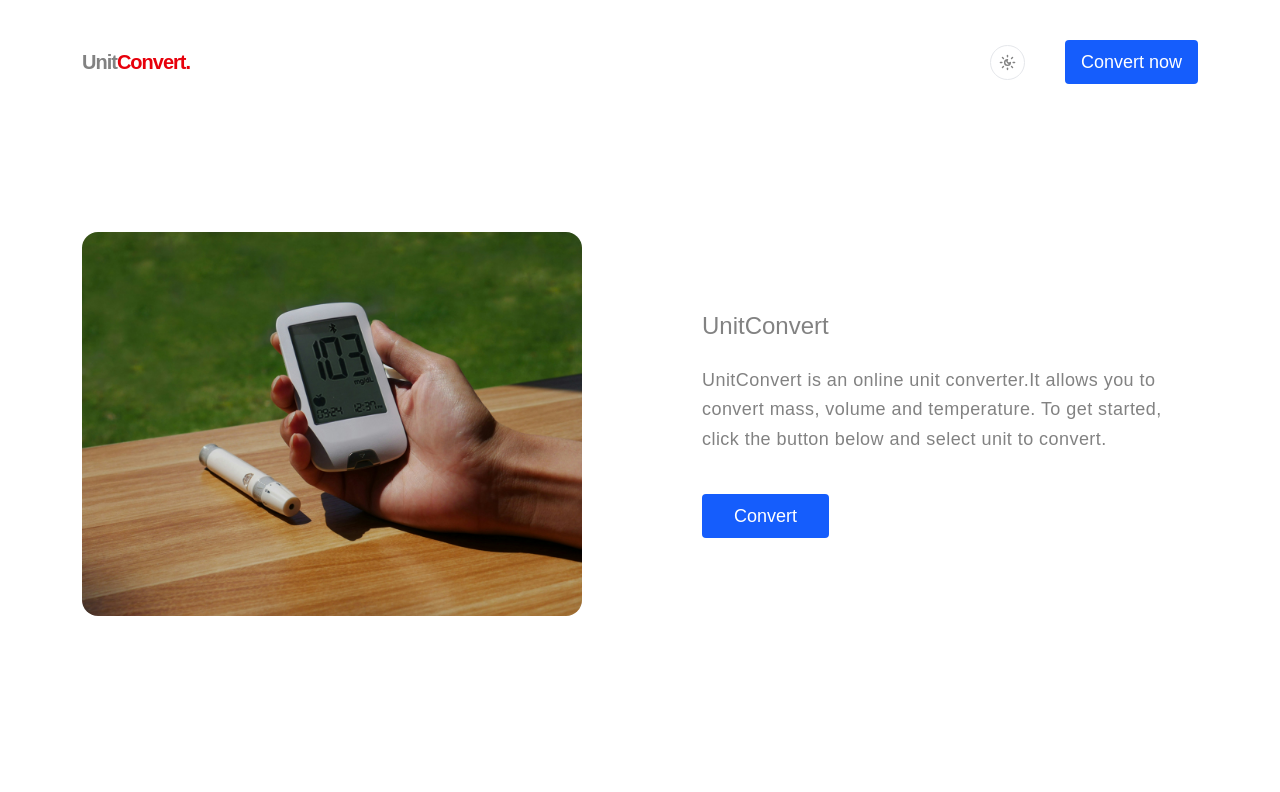
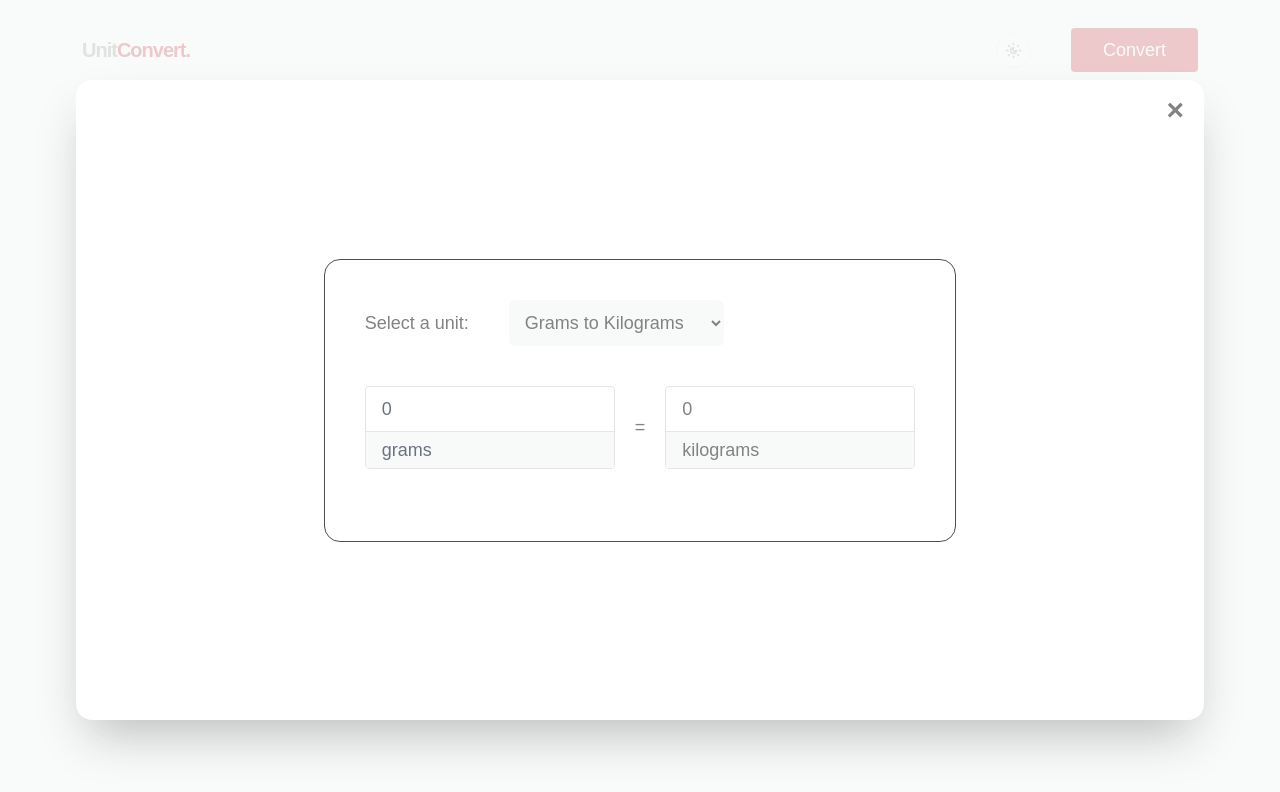
Before and after one commit to BernardSDev/unit.converter.frontend, a Next.js app: page / in a window 1280 px wide. Both pictures are taken after a click on the button "Convert now". Shown: the top 792 px of the page. Built offline with nearby package versions, Linux system fonts and the light colour scheme; a web font is replaced by a local one.

Commit message:
Improve app style

```diff
--- a/app/components/Header.tsx
+++ b/app/components/Header.tsx
@@ -4,12 +4,12 @@ import ThemeToggle from "@/app/components/ThemeToggle";
 function Header() : JSX.Element {
     return(
         <header className="bg-background">
-            <div className="container flex justify-between items-center py-5">
-                <h1 className="text-xl tracking-tighter font-bold">Unit<span className="text-red-600">Convert.</span></h1>
+            <div className="container flex justify-between items-center py-2">
+                <h1 className="text-xl tracking-tighter font-bold">Unit<span className="text-danger">Convert.</span></h1>
                 <div className="flex items-center gap-10">
                     <ThemeToggle />
-                    <button className="bg-blue-600 text-white px-4 py-2 rounded cursor-pointer hidden sm:block">
-                        Convert now
+                    <button className="bg-danger text-white px-8 py-2 rounded cursor-pointer hidden sm:block">
+                        Convert
                     </button>
                 </div>
             </div>
--- a/app/components/Main.tsx
+++ b/app/components/Main.tsx
@@ -9,24 +9,24 @@ function Main() {
     const [isOpen, setIsOpen] = useState(false);
 
     return (
-        <div className="bg-background">
+        <div className="bg-background pb-4">
             <div className="container">
-                <div className="flex flex-col md:flex-row md:justify-between md:items-center gap-10 md:gap-30 mt-5 min-h-[75svh] max-h-screen]">
+                <div className="grid grid-cols-1">
                     <Image
-                        src="/bg.jpg"
+                        src="/hero.svg"
                         alt="mass unit"
                         width={1000}
                         height={1000}
-                        className="w-[500px] object-fit rounded-2xl"
+                        className="w-[400px] object-fit rounded-2xl justify-self-center mb-10 mt-4"
                     />
-                    <div>
-                        <h1 className="text-2xl mb-6">UnitConvert</h1>
-                        <p className="mb-10 tracking-wide leading-relaxed text-foreground">UnitConvert is an online unit converter.It allows you to convert mass, volume and temperature. To get started, click the button below and select unit to convert.</p>
+                    <div className="text-center">
+                        <h1 className="text-7xl mb-4">UnitConvert</h1>
+                        <p className="mb-10 sm:w-1/2 mx-auto tracking-wide leading-loose text-foreground">UnitConvert is an online unit converter.It allows you to convert mass, volume and temperature. To get started, click the button below and select unit to convert.</p>
                         <button
                             onClick={() => setIsOpen(true)}
-                            className="bg-blue-600 text-white px-8 py-2 rounded cursor-pointer"
+                            className="bg-danger text-white px-8 py-2 rounded cursor-pointer justify-self-center"
                         >
-                            Convert
+                            Convert now
                         </button>
                     </div>
 
--- a/app/components/Modal.tsx
+++ b/app/components/Modal.tsx
@@ -32,17 +32,11 @@ export default function Modal({ isOpen, onClose, children }: ModalProps) {
             <div className="fixed h-[80svh] w-[95vw] grid place-content-center rounded-2xl overflow-hidden container bg-background shadow-2xl">
                 <button
                     onClick={onClose}
-                    className="absolute text-danger top-3 right-5 text-4xl font-bold cursor-pointer"
+                    className="absolute text-foreground top-3 right-5 text-3xl font-bold cursor-pointer"
                 >
                     &times;
                 </button>
                 {children}
-                <button
-                    onClick={onClose}
-                    className="absolute text-white bottom-5 left-5 text-sm px-6 py-2 bg-danger font-semibold cursor-pointer rounded-md"
-                >
-                    Close
-                </button>
             </div>
         </div>,
         modalRoot
--- a/app/components/ModalContent.tsx
+++ b/app/components/ModalContent.tsx
@@ -36,7 +36,7 @@ function ModalContent() : Readonly<ReactNode> {
                 </label>
             </div>
             <div className="bg-background flex items-center justify-between py-8 mt-2 gap-2 sm:gap-5 px-2">
-                <div className="w-full bg-transparent rounded-sm border border-neutral-200 focus:outline-none text-foreground">
+                <div className="w-full bg-transparent rounded-sm border border-neutral-200 focus:outline-none text-text-secondary">
                     <input
                         type="text"
                         onChange={handleInputChange}
--- a/app/globals.css
+++ b/app/globals.css
@@ -8,6 +8,7 @@
   --color-secondary: var(--secondary);
   --color-danger: var(--danger);
   --color-foreground: var(--foreground);
+  --color-text-secondary: var(--text-secondary);
   --color-border: var(--border);
   --font-sans: var(--font-geist-sans);
   --font-mono: var(--font-geist-mono);
@@ -18,6 +19,7 @@
   --secondary: #F8FAFA;
   --danger: #C0090F;
   --foreground: #828282;
+  --text-secondary: #6B7280;
   --border: #505050;
   --font-geist-sans: "Geist Sans", system-ui, sans-serif;
   --font-geist-mono: "Geist Mono", monospace;
@@ -27,6 +29,7 @@
   --background: #171717;
   --secondary: #444444;
   --foreground: #ffffff;
+  --text-secondary: #9CA3AF;
 }
 
 @layer base {
```
Also changed, not shown: public/bg.jpg (deleted), public/hero.svg (added).
